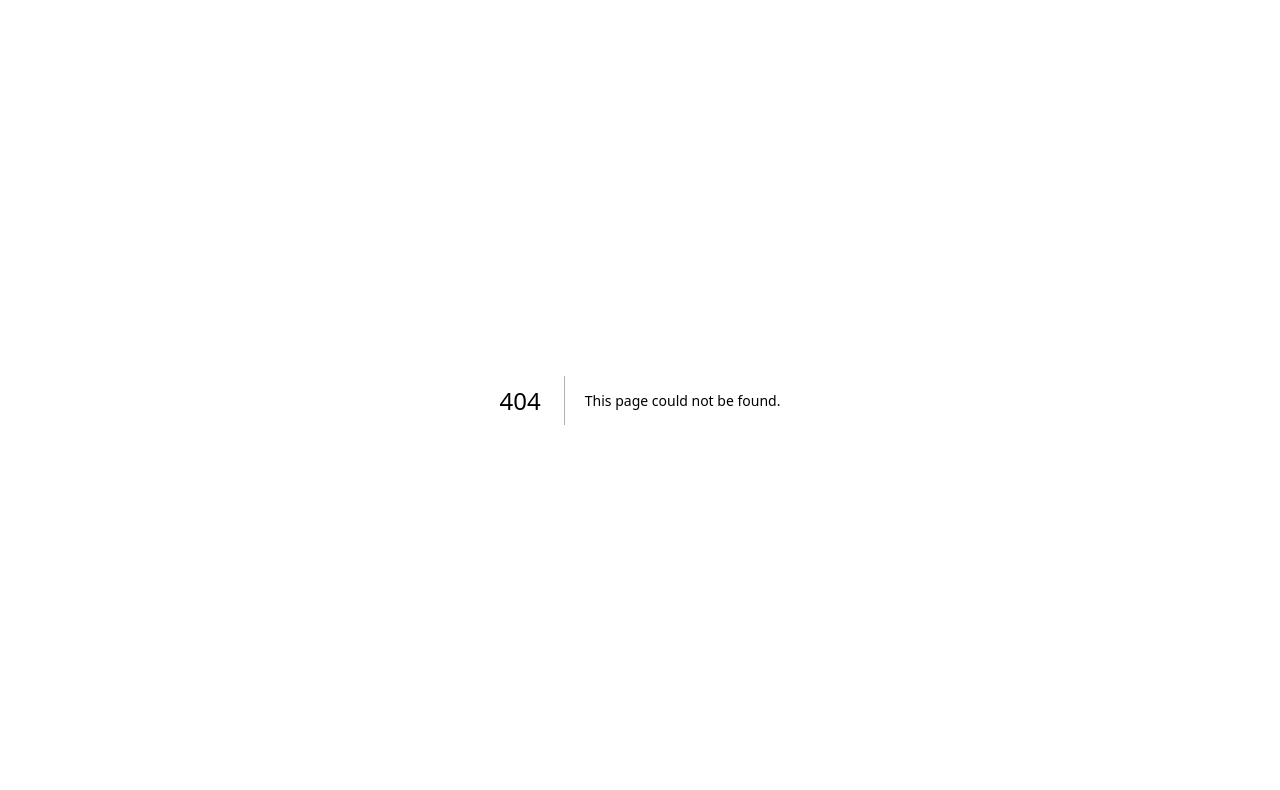
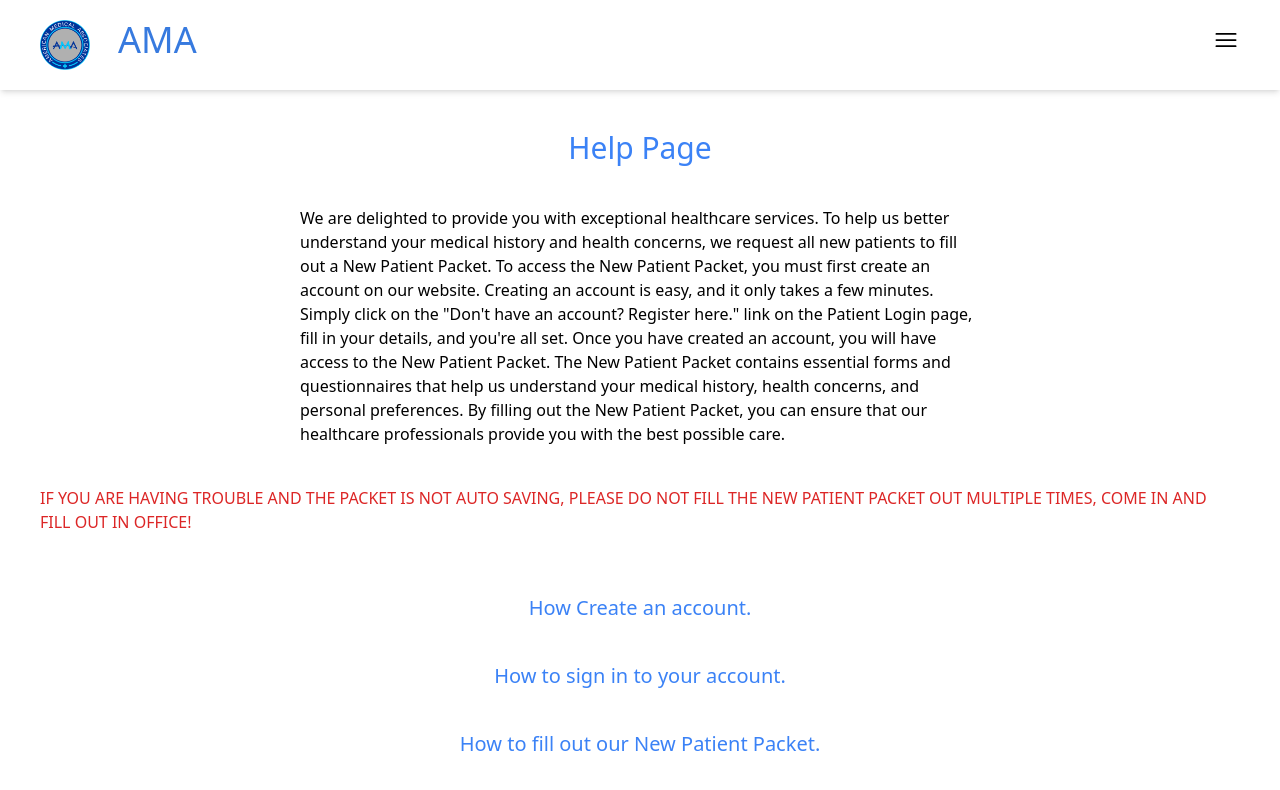
Before and after one commit to American-Medical-Associates/AMA-Employee-Website, a Next.js app: page /PatientHelpPage in a window 1280 px wide. Before the commit this address had no page. Shown: the top 790 px of the page. Built offline with nearby package versions, Linux system fonts and the light colour scheme.

Commit message:
fix autosave with no internet

```diff
--- a/package.json
+++ b/package.json
@@ -37,6 +37,7 @@
     "react-redux": "^8.0.2",
     "react-scrolllock": "^5.0.1",
     "react-tooltip": "^5.5.1",
+    "react-youtube": "^10.1.0",
     "recharts": "2.1.11",
     "selenium-webdriver": "^4.4.0",
     "signature_pad": "^4.1.4",
--- a/pages/NewPatientPacket.tsx
+++ b/pages/NewPatientPacket.tsx
@@ -534,9 +534,9 @@ const NewPatientPacket: NextPage<{}> = ({}) => {
     requireFinancialPolicySignatureDate,
     setRequireFinancialPolicySignatureDate,
   ] = useState(false)
-  const [autoSaveCheck, setAutoSaveCheck] = useState(undefined)
-  const [autoSaveMentalHealth, setAutoSaveMentalHealth] = useState(undefined)
-  const [autoSaveMedications, setAutoSaveMedications] = useState(undefined)
+  const [autoSaveCheck, setAutoSaveCheck] = useState<boolean>()
+  const [autoSaveMentalHealth, setAutoSaveMentalHealth] = useState<boolean>()
+  const [autoSaveMedications, setAutoSaveMedications] = useState<boolean>()
 
   const newPatientPackSelector = useSelector(selectNewPatientPacket)
   // const [checkBoxValues, setCheckBoxValues] = useState([])
@@ -844,7 +844,7 @@ const NewPatientPacket: NextPage<{}> = ({}) => {
       router.push('/PatientLogin')
     }
   }, [])
-  console.log(familyMedicalStroke)
+  // console.log(familyMedicalStroke)
   return (
     <div
       className="item-center
@@ -855,21 +855,32 @@ const NewPatientPacket: NextPage<{}> = ({}) => {
         <link rel="icon" href="/American Medical Associates.png" />
       </Head>
       <Header selectCompany={'AMA'} routePatientsHome={false} />
-      <div className="flex w-full items-center justify-end">
+      <div className="flex w-full flex-col items-center justify-end">
         <div className="flex w-full items-center justify-end">
           <div className=" m-10 ">
             <MenuItem
               onClick={() => {
                 router.push('/PatientLogin')
               }}
-              text="New Patient Packet Login"
+              text="Patient Page"
               icon={
                 <UserIcon className="justify-content h-6 w-6 items-center" />
               }
             />
           </div>
         </div>
+        <div className=" item-center  flex w-full justify-end p-3">
+          <p
+            onClick={() => {
+              router.push('/PatientHelpPage')
+            }}
+            className=" mx-10 cursor-pointer text-[#377adf] underline"
+          >
+            Need Help?
+          </p>
         </div>
+      </div>
+
       <main className=" flex w-full flex-col  justify-center">
         <h1 className=" my-20 w-full text-center text-4xl">
           New Patient Packet
@@ -916,6 +927,10 @@ const NewPatientPacket: NextPage<{}> = ({}) => {
           widthPercentage="w-3/4"
           value={socialValue}
           onClick={() => {
+            const setAutoSave = async () => {
+              setAutoSaveCheck(false)
+            }
+            setAutoSave().then(() => {
               NewPatientPacketAutoSave({
                 setSuccess: setAutoSaveCheck,
                 firstName: firstName,
@@ -1039,7 +1054,8 @@ const NewPatientPacket: NextPage<{}> = ({}) => {
                 doYouFeelBadAboutYourself: doYouFeelBadAboutYourself,
                 troubleConcentrating: troubleConcentrating,
                 doYouMoveOrSpeakSlowly: doYouMoveOrSpeakSlowly,
-              thoughtsYouWouldBeBetterOffDead: thoughtsYouWouldBeBetterOffDead,
+                thoughtsYouWouldBeBetterOffDead:
+                  thoughtsYouWouldBeBetterOffDead,
                 isStressAMajorProblem: isStressAMajorProblem,
                 doYouPanicWhenStressed: doYouPanicWhenStressed,
                 haveYouEverAttemptedSuicide: haveYouEverAttemptedSuicide,
@@ -1070,6 +1086,7 @@ const NewPatientPacket: NextPage<{}> = ({}) => {
                   financialPolicySignatureCheckBox,
                 financialPolicySignatureDate: financialPolicySignatureDate,
                 company: company,
+              })
             })
           }}
           onChange={(text: React.ChangeEvent<HTMLInputElement>) => {
@@ -1919,7 +1936,10 @@ const NewPatientPacket: NextPage<{}> = ({}) => {
         <div
           className="h-16 w-full"
           onMouseEnter={() => {
-            if (!autoSaveMentalHealth) {
+            const setAutoSave = async () => {
+              setAutoSaveMentalHealth(false)
+            }
+            setAutoSave().then(() => {
               NewPatientPacketAutoSave({
                 setSuccess: setAutoSaveMentalHealth,
                 firstName: firstName,
@@ -2076,7 +2096,7 @@ const NewPatientPacket: NextPage<{}> = ({}) => {
                 financialPolicySignatureDate: financialPolicySignatureDate,
                 company: company,
               })
-            }
+            })
           }}
         ></div>
         <SectionWithTitle
@@ -2436,6 +2456,10 @@ const NewPatientPacket: NextPage<{}> = ({}) => {
           children={[
             <div
               onClick={() => {
+                const setAutoSave = async () => {
+                  setAutoSaveMedications(false)
+                }
+                setAutoSave().then(() => {
                   NewPatientPacketAutoSave({
                     setSuccess: setAutoSaveMedications,
                     firstName: firstName,
@@ -2453,7 +2477,8 @@ const NewPatientPacket: NextPage<{}> = ({}) => {
                     isCheckedMale: isCheckedMale,
                     isCheckedFemale: isCheckedFemale,
                     isCheckedOther: isCheckedOther,
-                  pictureOfFrontOfDriverLicense: pictureOfFrontOfDriverLicense,
+                    pictureOfFrontOfDriverLicense:
+                      pictureOfFrontOfDriverLicense,
                     preferredName: preferredName,
                     single: single,
                     married: married,
@@ -2582,7 +2607,8 @@ const NewPatientPacket: NextPage<{}> = ({}) => {
                     isYourMotherStillLiving: isYourMotherStillLiving,
                     isYourFatherStillLiving: isYourFatherStillLiving,
                     listOfAllCurrentMedications: listOfAllCurrentMedications,
-                  patientMedicalReviewSignature: patientMedicalReviewSignature,
+                    patientMedicalReviewSignature:
+                      patientMedicalReviewSignature,
                     patientMedicalReviewSignatureDate:
                       patientMedicalReviewSignatureDate,
                     PatientMedicalReviewSignatureCheckBox:
@@ -2594,6 +2620,7 @@ const NewPatientPacket: NextPage<{}> = ({}) => {
                       financialPolicySignatureCheckBox,
                     financialPolicySignatureDate: financialPolicySignatureDate,
                     company: company,
+                  })
                 })
               }}
             >
@@ -2745,7 +2772,15 @@ const NewPatientPacket: NextPage<{}> = ({}) => {
           </div>
         )}
 
-        <div className=" mt-10 flex items-center justify-center">
+        <div className=" mt-10 flex flex-col items-center justify-center">
+          <p
+            onClick={() => {
+              router.push('/PatientHelpPage')
+            }}
+            className=" mx-10 cursor-pointer text-[#377adf] underline"
+          >
+            Need Help?
+          </p>
           <MainButton
             onClick={async () => {
               setLoading(true)
--- /dev/null
+++ b/pages/PatientHelpPage.tsx
@@ -0,0 +1,65 @@
+import React from 'react'
+import Header from '../components/Header'
+import YouTube from 'react-youtube'
+
+export default function PatientHelpPage() {
+  return (
+    <div className=" ">
+      <Header selectCompany={'AMA'} routePatientsHome={false} />
+      <main className=" flex h-full w-full flex-col items-center justify-center ">
+        <h1 className=" m-10 text-3xl text-blue-500">Help Page</h1>
+        <div className=" flex w-full flex-col items-center justify-center">
+          <p className="mx-10 md:mx-[300px] ">
+            We are delighted to provide you with exceptional healthcare
+            services. To help us better understand your medical history and
+            health concerns, we request all new patients to fill out a New
+            Patient Packet. To access the New Patient Packet, you must first
+            create an account on our website. Creating an account is easy, and
+            it only takes a few minutes. Simply click on the "Don't have an
+            account? Register here." link on the Patient Login page, fill in
+            your details, and you're all set. Once you have created an account,
+            you will have access to the New Patient Packet. The New Patient
+            Packet contains essential forms and questionnaires that help us
+            understand your medical history, health concerns, and personal
+            preferences. By filling out the New Patient Packet, you can ensure
+            that our healthcare professionals provide you with the best possible
+            care.
+          </p>
+          <h4 className=" m-10 text-red-600">
+            IF YOU ARE HAVING TROUBLE AND THE PACKET IS NOT AUTO SAVING, PLEASE
+            DO NOT FILL THE NEW PATIENT PACKET OUT MULTIPLE TIMES, COME IN AND
+            FILL OUT IN OFFICE!
+          </h4>
+          <h2 className=" m-5 text-xl text-blue-500">How Create an account.</h2>
+
+          <div className=" item-center flex w-full justify-center">
+            <YouTube
+              className=" flex w-full items-center justify-center"
+              videoId="SwKLUii0Dl0"
+            />
+          </div>
+          <h2 className="m-5 text-xl text-blue-500">
+            How to sign in to your account.
+          </h2>
+
+          <div className="  item-center flex w-full justify-center">
+            <YouTube
+              className="flex w-full items-center justify-center"
+              videoId="rJmjdY5WaoU"
+            />
+          </div>
+          <h2 className="m-5 text-xl text-blue-500">
+            How to fill out our New Patient Packet.
+          </h2>
+
+          <div className="  item-center flex w-full justify-center">
+            <YouTube
+              className=" flex  w-full items-center justify-center"
+              videoId="hb0PtDYgWQY"
+            />
+          </div>
+        </div>
+      </main>
+    </div>
+  )
+}
--- a/pages/PatientLogin.tsx
+++ b/pages/PatientLogin.tsx
@@ -31,6 +31,16 @@ const PatientLogin: NextPage<{}> = () => {
     <div className="flex w-full flex-col items-center justify-center">
       <Header selectCompany={'AMA'} routePatientsHome={false} />
       <div className="m-10 w-[50%] rounded-[30px] shadow-2xl">
+        <div className="  item-center flex justify-end p-3">
+          <p
+            onClick={() => {
+              router.push('/PatientHelpPage')
+            }}
+            className=" mx-10 cursor-pointer text-[#377adf] underline"
+          >
+            Need Help?
+          </p>
+        </div>
         <h1 className="m-2 text-center text-4xl font-bold text-[#377adf] opacity-100">
           Login
         </h1>
--- a/pages/PatientPage.tsx
+++ b/pages/PatientPage.tsx
@@ -49,7 +49,7 @@ const PatientPage: NextPage = () => {
   }, [auth.currentUser?.email])
 
   useEffect(() => {
-    if (patientAutoSaveInfo.emailValue) {
+    if (patientAutoSaveInfo?.emailValue) {
       setNoFoundPacket(false)
       setHasSubmitted(false)
     } else {
@@ -84,6 +84,16 @@ const PatientPage: NextPage = () => {
     <div className="flex w-full flex-col items-center justify-center">
       <Header selectCompany={'AMA'} routePatientsHome={false} />
       <div className="m-10 w-[50%] rounded-[30px] shadow-2xl">
+        <div className="  item-center flex justify-end p-3">
+          <p
+            onClick={() => {
+              router.push('/PatientHelpPage')
+            }}
+            className=" mx-10 cursor-pointer text-[#377adf] underline"
+          >
+            Need Help?
+          </p>
+        </div>
         <h1 className="m-2 text-center text-4xl font-bold text-[#377adf] opacity-100">
           Patient Page
         </h1>
@@ -95,7 +105,7 @@ const PatientPage: NextPage = () => {
         <div className="flex flex-col items-center justify-center">
           <MainButton
             buttonText={
-              submittedPacket.emailValue
+              submittedPacket?.emailValue
                 ? hasSubmitted
                   ? 'Hide New Patient Packet'
                   : 'View New Patient Packet'
```
Also changed, not shown: 1 other file (tests, documents, lock files or other folders). Lines whose indentation alone changed are shown as unchanged.
